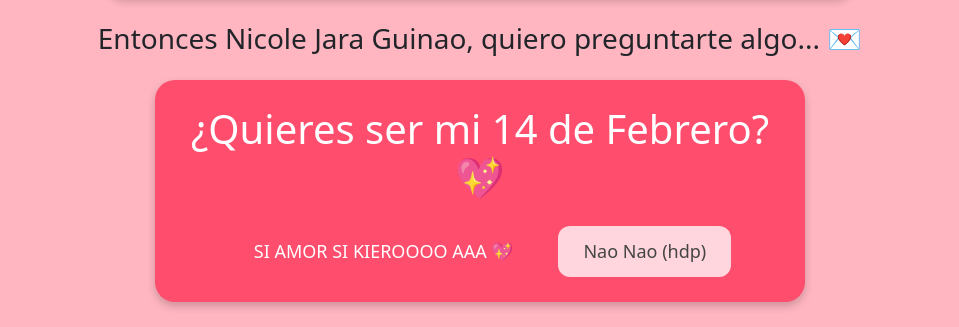
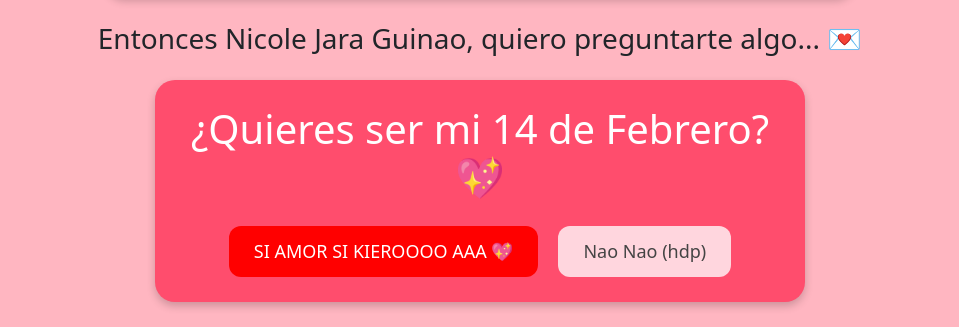
Before and after one commit to Gaavriiel857/sorpresa, a plain HTML site: page index.html in a window 1280 px wide. Shown: the part 2103-2430 px from the top of the page, without its empty margins (160-1119 px from the left). Drawn offline with nearby package versions, Linux system fonts and the light colour scheme.

Commit message:
Add files via upload

```diff
--- a/index.html
+++ b/index.html
@@ -135,7 +135,7 @@
         }
 
         .btn-amor {
-            background: #ff4d6d;
+            background: red;
             color: white;
             border: none;
             padding: 12px 25px;
```
